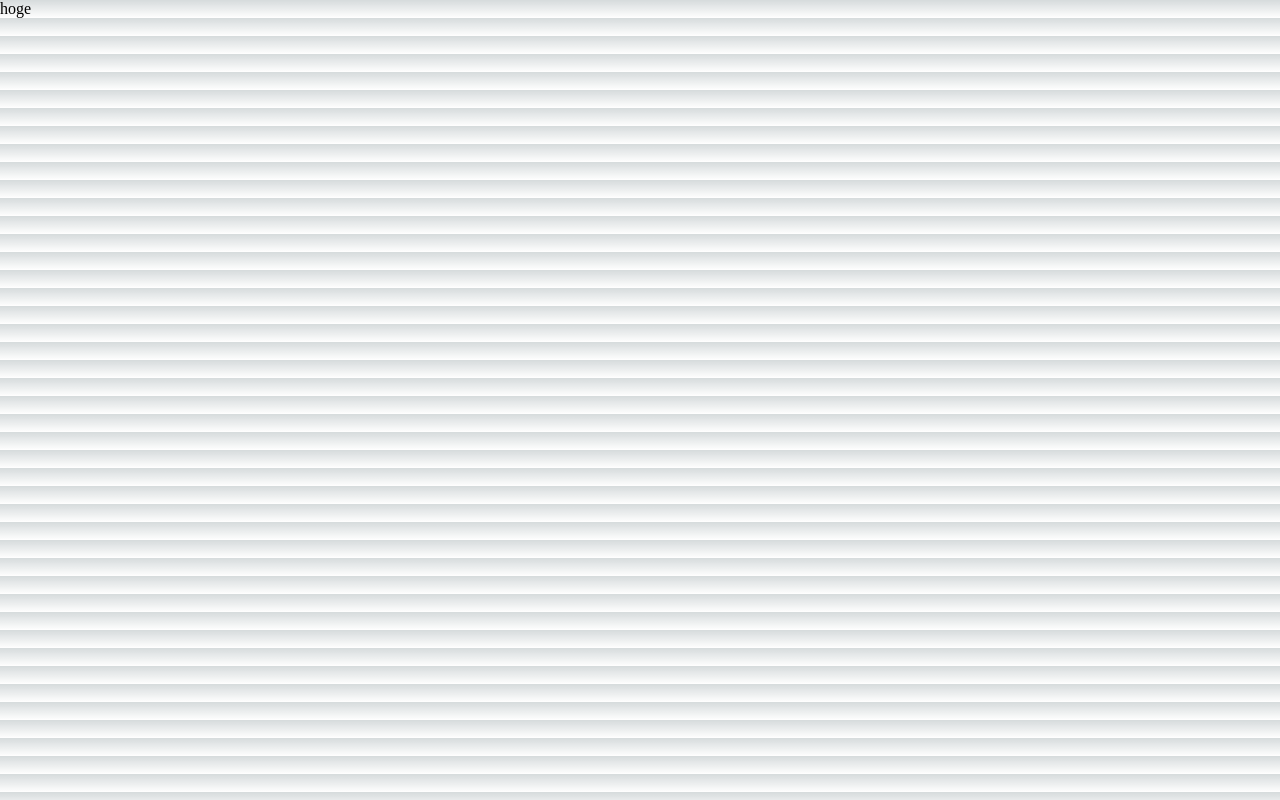
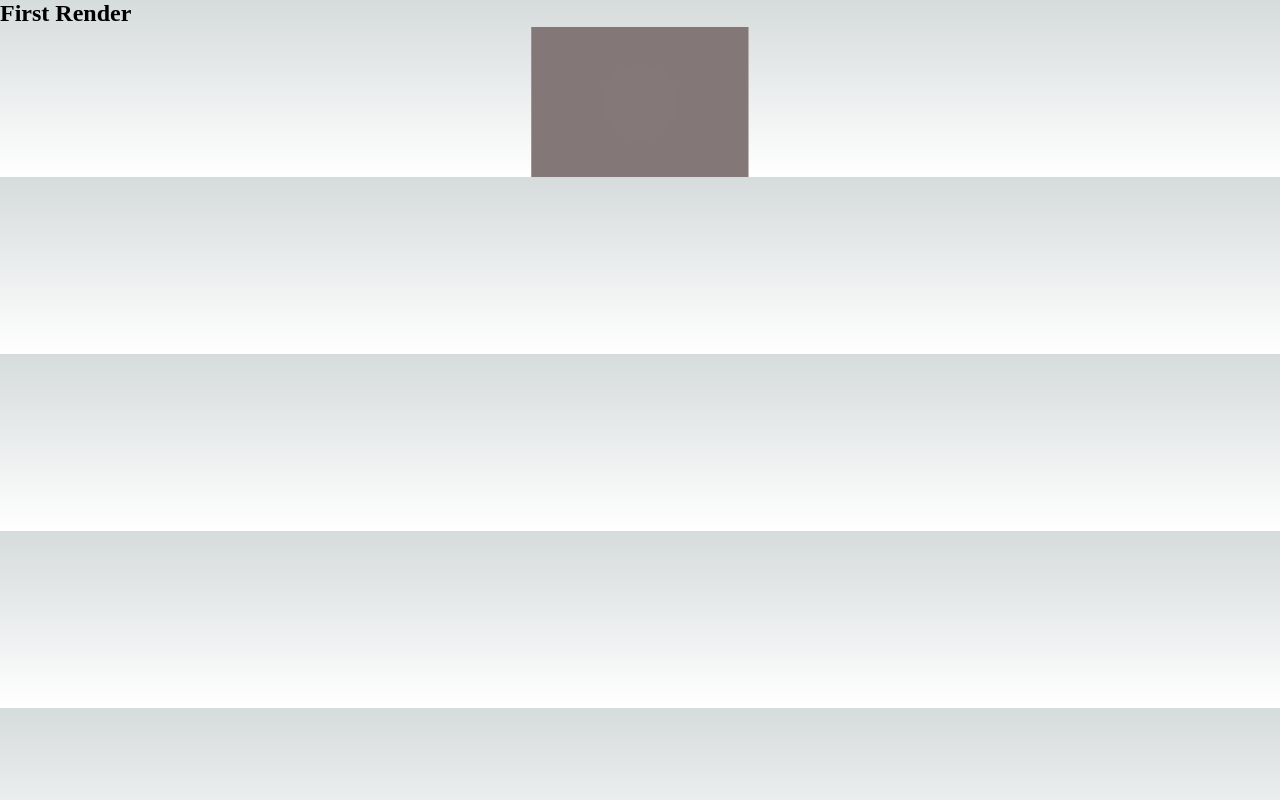
Before and after one commit to obake-fe/first-three, a Next.js app: page /learning/FirstThree in a window 1280 px wide. Built offline with nearby package versions, Linux system fonts and the light colour scheme.

Commit message:
core: install @react-three/fiber

```diff
--- a/next.config.js
+++ b/next.config.js
@@ -1,6 +1,10 @@
 /** @type {import('next').NextConfig} */
 const nextConfig = {
   reactStrictMode: true,
+  transpilePackages: ['three'],
 }
 
+const withTM = require('next-transpile-modules')(['three'])
+module.exports = withTM()
+
 module.exports = nextConfig
--- a/package.json
+++ b/package.json
@@ -9,6 +9,7 @@
     "lint": "next lint"
   },
   "dependencies": {
+    "@react-three/fiber": "^8.14.5",
     "next": "13.5.4",
     "react": "^18",
     "react-dom": "^18",
@@ -20,6 +21,7 @@
     "@types/react-dom": "^18",
     "eslint": "^8",
     "eslint-config-next": "13.5.4",
+    "next-transpile-modules": "^10.0.1",
     "typescript": "^5"
   }
 }
--- a/src/pages/learning/FirstThree.tsx
+++ b/src/pages/learning/FirstThree.tsx
@@ -1,11 +1,19 @@
-const FirstThree = () => {
+import { Canvas } from '@react-three/fiber'
 
-
+const  FirstThree = () => {
   return (
-    <div>
-      hoge
+    <div className="App">
+      <h2>First Render</h2>
+      <Canvas>
+        <mesh>
+          <boxGeometry args={[10, 10, 1]} />
+          <meshPhongMaterial />
+        </mesh>
+        <ambientLight args={[0xff0000]} intensity={0.1} />
+        <directionalLight position={[0, 0, 5]} intensity={0.5} />
+      </Canvas>
     </div>
   )
 }
 
-export default  FirstThree
+export default FirstThree
--- a/src/styles/globals.css
+++ b/src/styles/globals.css
@@ -81,6 +81,7 @@
 
 html,
 body {
+  margin: 0;
   max-width: 100vw;
   overflow-x: hidden;
 }
```
Also changed, not shown: src/styles/styles.css (added), 1 other file (tests, documents, lock files or other folders).
